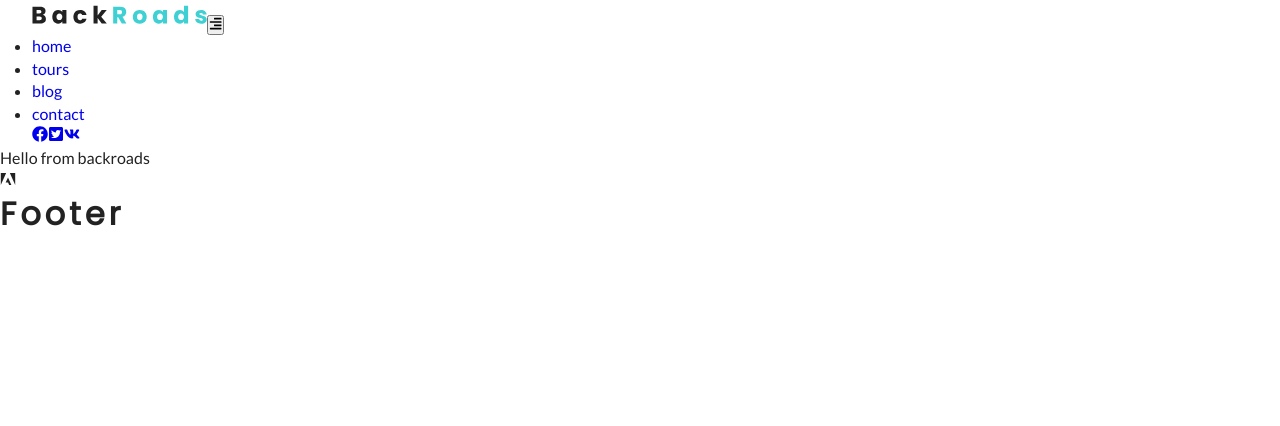
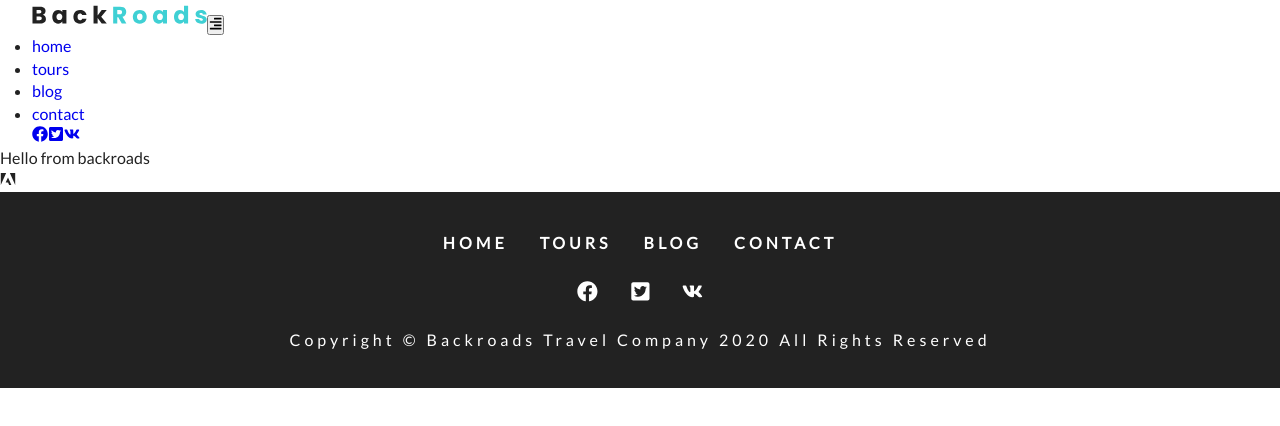
Before and after one commit to Vomilas/gatsby-backroads, a Gatsby site: page / in a window 1280 px wide. Built offline with nearby package versions, Linux system fonts and the light colour scheme; Gatsby itself is replaced by a stand-in of ours.

Commit message:
add footer

```diff
--- a/src/components/Footer.js
+++ b/src/components/Footer.js
@@ -1,10 +1,40 @@
 import React from "react"
+import { Link } from "gatsby"
+import styles from "../css/footer.module.css"
+import links from "../constants/links"
+import socialIcons from "../constants/social-icons"
 
 const Footer = () => {
   return (
-    <div>
-      <h1>Footer</h1>
-    </div>
+    <footer className={styles.footer}>
+      <div className={styles.links}>
+        {links.map((item, index) => {
+          return (
+            <Link key={index} to={item.path}>
+              {item.text}
+            </Link>
+          )
+        })}
+      </div>
+      <div className={styles.icons}>
+        {socialIcons.map((item, index) => {
+          return (
+            <a
+              key={index}
+              href={item.url}
+              target="_blank"
+              rel="noopener noreferrer"
+            >
+              {item.icon}
+            </a>
+          )
+        })}
+      </div>
+      <div className={styles.copyright}>
+        copyright &copy; backroads travel company {new Date().getFullYear()} all
+        rights reserved
+      </div>
+    </footer>
   )
 }
 
--- /dev/null
+++ b/src/css/footer.module.css
@@ -0,0 +1,35 @@
+.footer {
+  margin-top: auto;
+  background: var(--mainBlack);
+  padding: 2rem;
+  text-align: center;
+  color: var(--mainWhite);
+}
+.links a {
+  display: inline-block;
+  text-decoration: none;
+  text-transform: uppercase;
+  color: var(--mainWhite);
+  margin: 0.5rem 1rem;
+  letter-spacing: var(--mainSpacing);
+  transition: var(--mainTransition);
+  font-weight: bold;
+}
+.links a:hover {
+  color: var(--primaryColor);
+}
+.icons a {
+  display: inline-block;
+  margin: 1rem;
+  font-size: 1.3rem;
+  color: var(--mainWhite);
+  transition: var(--mainTransition);
+}
+.icons a:hover {
+  color: var(--primaryColor);
+}
+.copyright {
+  text-transform: capitalize;
+  letter-spacing: var(--mainSpacing);
+  line-height: 2;
+}
```
